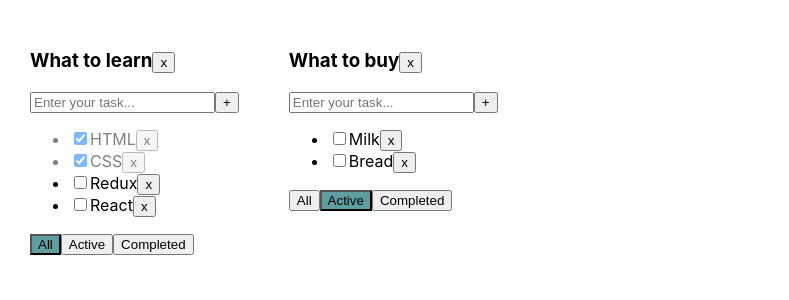
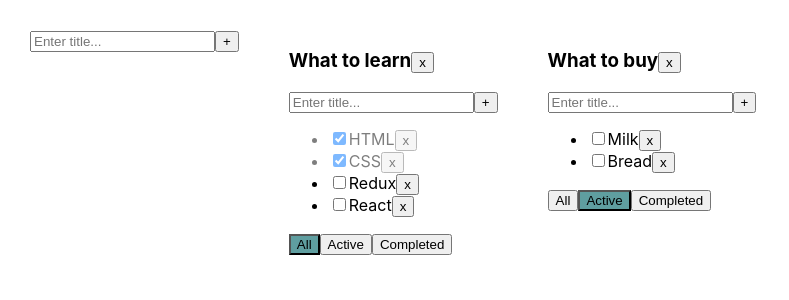
Before and after one commit to AnaKhurs/todolist, a React (Create React App) app: page / in a window 1280 px wide. Shown: the top 300 px of the page, without its empty margins (0-789 px from the left). Built offline with nearby package versions, Linux system fonts and the light colour scheme.

Commit message:
AddItemForm

```diff
--- a/src/App.tsx
+++ b/src/App.tsx
@@ -2,6 +2,7 @@
 import './App.css';
 import {TasksType, Todolist} from "./Todolist";
 import {v1} from "uuid";
+import {AddItemForm} from "./components/AddItemForm";
 
 export type FilterValueType = 'all' | 'active' | 'completed'
 
@@ -29,7 +30,6 @@
         ]
     )
 
-
     const [tasks, setTasks] = useState<TasksStateType>({
             [todoListID_1]: [
                 {id: v1(), title: "HTML", isDone: true},
@@ -45,7 +45,6 @@
             ],
         }
     )
-
 
     const removeTask = (taskID: string, todoListID: string) => {
 
@@ -88,7 +87,7 @@
             title,
             filter: 'all'
         }
-        setTodoLists([...todoLists, newTodoList])
+        setTodoLists([newTodoList, ...todoLists])
         setTasks({...tasks, [newTodoList.id]: []})
     }
 
@@ -122,6 +121,7 @@
 
     return (
         <div className="App">
+            <AddItemForm addItem={addTodoList}/>
             {todoListsComponents}
         </div>
     );
--- a/src/Todolist.tsx
+++ b/src/Todolist.tsx
@@ -1,6 +1,7 @@
 import React, {ChangeEvent, Dispatch, SetStateAction, KeyboardEvent, useState} from "react";
 import {FilterValueType} from "./App";
 import {v1} from "uuid";
+import {AddItemForm} from "./components/AddItemForm";
 
 type PropsType = {
     id: string
@@ -27,10 +28,6 @@
 
 export function Todolist(props: PropsType) {
 
-    const [title, setTitle] = useState<string>("")
-
-    const [error, setError] = useState<boolean>(false) //флаг
-
     const tasksJSXElements = props.tasks.map(t => {
         const removeTask = () => props.removeTask(t.id, props.id)
         const onChangeStatus = (e: ChangeEvent<HTMLInputElement>) => {
@@ -45,54 +42,26 @@
         )
     })
 
-    const addTask = () => {
-        const trimTitle = title.trim() //метод trim отрезает пробелы в начале и в конце
-        if (trimTitle) { // если не пустая строка и не пробел
-            props.addTask(trimTitle.trim(), props.id) //title&&props.addTask(title), trim отрезает пробелы в начале и в конце
-        } else {
-            setError(true)
-        }
-        setTitle('')
+    const addTask = (title: string) => {
+        props.addTask(title, props.id)
     }
+
     const setAll = () => props.changeFilter("all", props.id)
     const setActive = () => props.changeFilter("active", props.id)
     const setCompleted = () => props.changeFilter("completed", props.id)
-    const changeTitle = (e: ChangeEvent<HTMLInputElement>) => {
-        setTitle(e.currentTarget.value)
-        setError(false)
-    }
 
-    const onKeyPressAddTask = (e: KeyboardEvent<HTMLInputElement>) => {
-        if (e.key === "Enter") {
-            addTask()
-        }
-    }
 
     const allBtnClass = props.filter === "all" ? 'active-filter' : "";
     const activeBtnClass = props.filter === "active" ? 'active-filter' : "";
     const completedBtnClass = props.filter === "completed" ? 'active-filter' : "";
-    const errorMessage = error //условный рендеринг
-        ? <div style={{color: "red", fontWeight: "bold"}}>Title is required!</div>
-        : null
 
     return (
         <div>
             <h3>
                 {props.title}
-                <button onClick={()=>props.removeTodoList(props.id)}>x</button>
+                <button onClick={() => props.removeTodoList(props.id)}>x</button>
             </h3>
-            <div>
-                <input
-                    className={error ? "error" : ""}
-                    placeholder="Enter your task..."
-                    value={title}
-                    onChange={changeTitle}
-                    onKeyPress={onKeyPressAddTask}
-                />
-                <button onClick={addTask}>+</button>
-                {errorMessage}
-                {/* <div className={error ? "error-message" : ''}>{error ? "Title is required!" : ""}</div>*/}
-            </div>
+            <AddItemForm addItem={addTask}/>
             <ul>
                 {tasksJSXElements}
             </ul>
--- /dev/null
+++ b/src/components/AddItemForm.tsx
@@ -0,0 +1,53 @@
+import React, {ChangeEvent, KeyboardEvent, useState} from "react";
+
+type AddItemFormPropsType = {
+    addItem: (title: string) => void
+}
+
+export const AddItemForm = (props: AddItemFormPropsType) => {
+
+    const [title, setTitle] = useState<string>("")
+    const [error, setError] = useState<boolean>(false) //флаг
+    const errorInputStyle = {
+        border: "red 2px solid", outline: "none"
+    }
+    const errorMessage = error //условный рендеринг
+        ? <div style={{color: "red", fontWeight: "bold"}}>Title is required!</div>
+        : null
+
+    const changeTitle = (e: ChangeEvent<HTMLInputElement>) => {
+        setTitle(e.currentTarget.value)
+        setError(false)
+    }
+
+    const addItem = () => {
+        const trimTitle = title.trim() //метод trim отрезает пробелы в начале и в конце
+        if (trimTitle) { // если не пустая строка и не пробел
+            props.addItem(trimTitle.trim()) //title&&props.addTask(title), trim отрезает пробелы в начале и в конце
+        } else {
+            setError(true)
+        }
+        setTitle('')
+    }
+
+    const onKeyPressAddTask = (e: KeyboardEvent<HTMLInputElement>) => {
+        if (e.key === "Enter") {
+            addItem()
+        }
+    }
+
+
+    return (
+        <div>
+            <input
+                style={error ? errorInputStyle : undefined}
+                placeholder="Enter title..."
+                value={title}
+                onChange={changeTitle}
+                onKeyPress={onKeyPressAddTask}
+            />
+            <button onClick={addItem}>+</button>
+            {errorMessage}
+        </div>
+    )
+}
```
